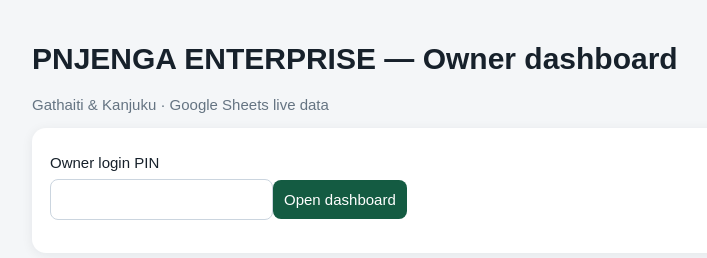
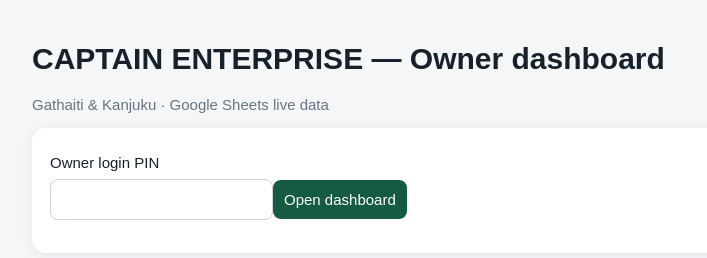
Before and after one commit to icsbentech023-pixel/pnjenga_enterprise_Management, a plain HTML site: page apps-script/Index.html in a window 1280 px wide. Shown: the whole page, without its empty margins (80-787 px from the left). Drawn offline with Linux system fonts and the light colour scheme.

Commit message:
Rename app branding to Captain Enterprise

```diff
--- a/apps-script/Index.html
+++ b/apps-script/Index.html
@@ -1,6 +1,6 @@
 <!doctype html><html><head><base target="_top"><meta name="viewport" content="width=device-width,initial-scale=1"><style>
 *{box-sizing:border-box}body{margin:0;background:#f4f6f8;color:#17212b;font:15px Arial,sans-serif}.wrap{max-width:1100px;margin:auto;padding:22px}.card{background:white;border-radius:14px;padding:18px;margin:14px 0;box-shadow:0 2px 12px #10203012}.grid{display:grid;grid-template-columns:repeat(auto-fit,minmax(180px,1fr));gap:12px}.metric{font-size:25px;font-weight:700;margin-top:8px}label{display:block;margin:8px 0}input,button{font:inherit;padding:11px;border:1px solid #cbd5df;border-radius:8px}button{background:#145b42;color:white;border:0;cursor:pointer}table{width:100%;border-collapse:collapse}td,th{text-align:left;padding:9px;border-bottom:1px solid #e5eaf0}th{background:#f7f9fa}.muted{color:#657482}.scroll{overflow:auto}a{color:#145b42}
-</style></head><body><main class="wrap"><h1>PNJENGA ENTERPRISE — Owner dashboard</h1><p class="muted">Gathaiti & Kanjuku · Google Sheets live data</p><section class="card" id="login"><label>Owner login PIN</label><input id="pin" type="password"><button onclick="load()">Open dashboard</button><p id="msg"></p></section><div id="dash" style="display:none"><section class="card"><strong id="loginstatus">Logged in as: Owner</strong> <button onclick="logout()" style="float:right">Log out</button></section><section class="grid" id="metrics"></section><section class="card"><h2>Daily performance</h2><div class="scroll" id="days"></div></section><section class="card"><h2>Stock on hand & reorder alerts</h2><div class="scroll" id="stock"></div></section><section class="card"><h2>M-Pesa reconciliation</h2><div class="scroll" id="mpesa"></div></section><p class="muted" id="updated"></p><button onclick="load()">Refresh dashboard</button> <a href="?">Open data entry</a></div></main>
+</style></head><body><main class="wrap"><h1>CAPTAIN ENTERPRISE — Owner dashboard</h1><p class="muted">Gathaiti & Kanjuku · Google Sheets live data</p><section class="card" id="login"><label>Owner login PIN</label><input id="pin" type="password"><button onclick="load()">Open dashboard</button><p id="msg"></p></section><div id="dash" style="display:none"><section class="card"><strong id="loginstatus">Logged in as: Owner</strong> <button onclick="logout()" style="float:right">Log out</button></section><section class="grid" id="metrics"></section><section class="card"><h2>Daily performance</h2><div class="scroll" id="days"></div></section><section class="card"><h2>Stock on hand & reorder alerts</h2><div class="scroll" id="stock"></div></section><section class="card"><h2>M-Pesa reconciliation</h2><div class="scroll" id="mpesa"></div></section><p class="muted" id="updated"></p><button onclick="load()">Refresh dashboard</button> <a href="?">Open data entry</a></div></main>
 <script>
 function call(fn,...args){return new Promise((ok,no)=>google.script.run.withSuccessHandler(ok).withFailureHandler(e=>no(e))[fn](...args))}
 function logout(){document.getElementById('pin').value='';document.getElementById('dash').style.display='none';document.getElementById('login').style.display='block';document.getElementById('msg').textContent=''}
```
